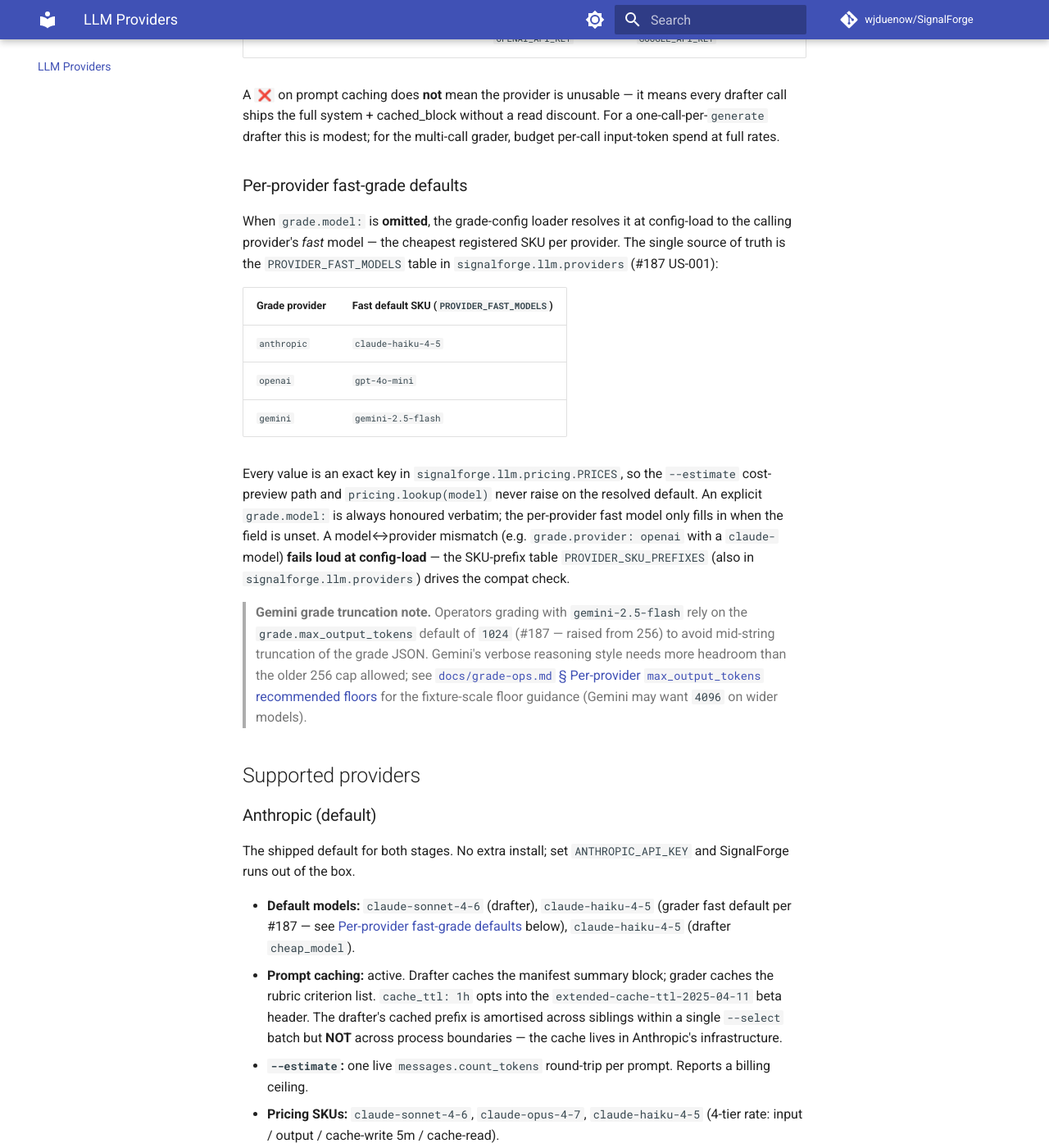
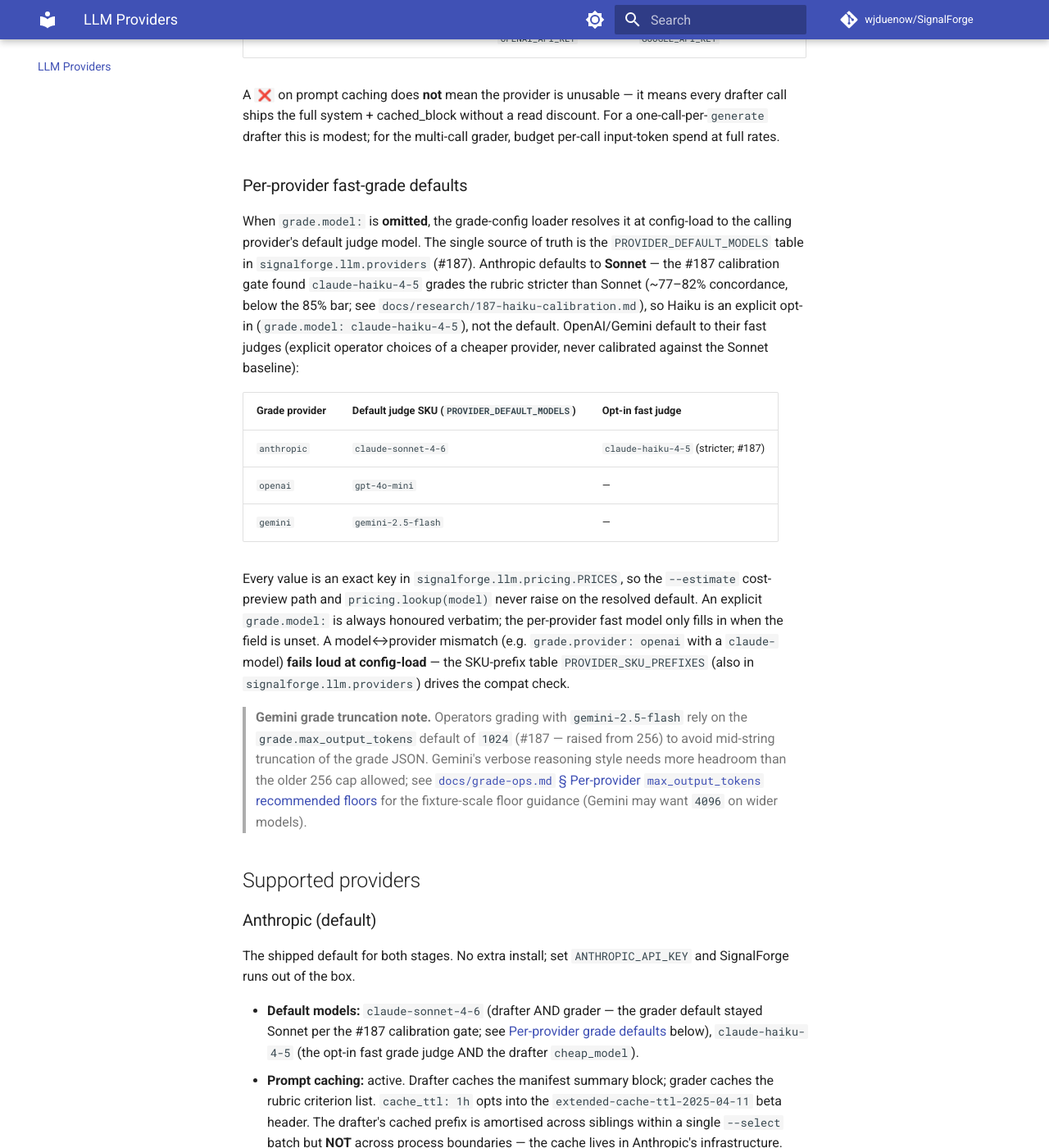
Before and after one commit to wjduenow/SignalForge, an MkDocs documentation site: the page built from docs/llm-providers-ops.md, in a window 1280 px wide and 1400 px high, scrolled down 3247 px. Shown: the whole window at 82% size. Built offline with MkDocs 1.6.1 and Material for MkDocs 9.7.7, drawn with Linux system fonts in a browser that asks for light colours; comment, search, counter and statistics services are not loaded; some of the changed text lies outside the part shown.

Commit message:
#187: keep Sonnet the grade default, Haiku opt-in (calibration result)
The empirical calibration (real Sonnet baseline from intuit_airflow) found
claude-haiku-4-5 grades stricter than Sonnet (~77-82% concordance, below the
85% DEC-005 bar). Per the decision rule, Haiku does NOT ship as the default.

- Rename PROVIDER_FAST_MODELS -> PROVIDER_DEFAULT_MODELS (Sonnet isn't "fast");
  anthropic -> claude-sonnet-4-6 (was claude-haiku-4-5). OpenAI/Gemini fast
  defaults unchanged (gpt-4o-mini / gemini-2.5-flash).
- GradeConfig() now resolves to claude-sonnet-4-6; claude-haiku-4-5 is the
  documented opt-in (grade.model: claude-haiku-4-5).
- Revert estimate goldens + grade_event fixture + hand-calc to Sonnet
  (estimate is independent of max_output_tokens, so origin/dev values apply).
- Kept: the per-provider resolver, model<->provider compat validator, the
  1024 max_output_tokens cap (still justified by the gemini-2.5-flash default).
- Calibration gate now selects Haiku explicitly and still asserts >=85% (fails)
  as the durable record that Haiku is the stricter opt-in.
- Docs/rules/CHANGELOG/writeup updated across all surfaces.

Co-Authored-By: Claude Opus 4.8 (1M context) <noreply@anthropic.com>

```diff
--- a/docs/llm-providers-ops.md
+++ b/docs/llm-providers-ops.md
@@ -105,7 +105,7 @@ not a `Literal`). See [Adding a provider](#adding-a-provider) below.
 | **Pre-send `count_tokens` gate** | ✅ | ❌ (no SDK token-count API) | ❌ (deferred — Gemini has the API but we don't gate on it for cache parity) |
 | **`cache_ttl` config** | honoured (`"5m"` / `"1h"`) | silently ignored | silently ignored |
 | **Default drafter model** | `claude-sonnet-4-6` | `gpt-4o` | unset |
-| **Default grader model** | `claude-haiku-4-5` (fast default, #187) | `gpt-4o-mini` (fast default) | `gemini-2.5-flash` (fast default) |
+| **Default grader model** | `claude-sonnet-4-6` (#187; Haiku is opt-in) | `gpt-4o-mini` (fast default) | `gemini-2.5-flash` (fast default) |
 | **Live smoke marker** | `@pytest.mark.anthropic` | `@pytest.mark.openai` | `@pytest.mark.gemini` |
 | **Live smoke env** | `ANTHROPIC_API_KEY` | `SF_RUN_OPENAI=1` + `OPENAI_API_KEY` | `SF_RUN_GEMINI=1` + `GOOGLE_API_KEY` |
 
@@ -118,15 +118,21 @@ spend at full rates.
 ### Per-provider fast-grade defaults
 
 When `grade.model:` is **omitted**, the grade-config loader resolves it
-at config-load to the calling provider's *fast* model — the cheapest
-registered SKU per provider. The single source of truth is the
-`PROVIDER_FAST_MODELS` table in `signalforge.llm.providers` (#187 US-001):
+at config-load to the calling provider's default judge model. The single
+source of truth is the `PROVIDER_DEFAULT_MODELS` table in
+`signalforge.llm.providers` (#187). Anthropic defaults to **Sonnet** —
+the #187 calibration gate found `claude-haiku-4-5` grades the rubric
+stricter than Sonnet (~77–82% concordance, below the 85% bar; see
+`docs/research/187-haiku-calibration.md`), so Haiku is an explicit opt-in
+(`grade.model: claude-haiku-4-5`), not the default. OpenAI/Gemini default
+to their fast judges (explicit operator choices of a cheaper provider,
+never calibrated against the Sonnet baseline):
 
-| Grade provider | Fast default SKU (`PROVIDER_FAST_MODELS`) |
-|---|---|
-| `anthropic` | `claude-haiku-4-5` |
-| `openai` | `gpt-4o-mini` |
-| `gemini` | `gemini-2.5-flash` |
+| Grade provider | Default judge SKU (`PROVIDER_DEFAULT_MODELS`) | Opt-in fast judge |
+|---|---|---|
+| `anthropic` | `claude-sonnet-4-6` | `claude-haiku-4-5` (stricter; #187) |
+| `openai` | `gpt-4o-mini` | — |
+| `gemini` | `gemini-2.5-flash` | — |
 
 Every value is an exact key in `signalforge.llm.pricing.PRICES`, so the
 `--estimate` cost-preview path and `pricing.lookup(model)` never raise on
@@ -154,10 +160,11 @@ compat check.
 The shipped default for both stages. No extra install; set
 `ANTHROPIC_API_KEY` and SignalForge runs out of the box.
 
-- **Default models:** `claude-sonnet-4-6` (drafter), `claude-haiku-4-5`
-  (grader fast default per #187 — see [Per-provider fast-grade
-  defaults](#per-provider-fast-grade-defaults) below), `claude-haiku-4-5`
-  (drafter `cheap_model`).
+- **Default models:** `claude-sonnet-4-6` (drafter AND grader — the
+  grader default stayed Sonnet per the #187 calibration gate; see
+  [Per-provider grade defaults](#per-provider-fast-grade-defaults) below),
+  `claude-haiku-4-5` (the opt-in fast grade judge AND the drafter
+  `cheap_model`).
 - **Prompt caching:** active. Drafter caches the manifest summary
   block; grader caches the rubric criterion list. `cache_ttl: 1h`
   opts into the `extended-cache-ttl-2025-04-11` beta header. The
```
Also changed, not shown: .claude/rules/grade-layer.md (+5 -5 lines), .claude/rules/llm-drafter.md (+1 -1 lines), CHANGELOG.md (+1 -1 lines), docs/draft-ops.md (+3 -2 lines), docs/grade-ops.md (+17 -14 lines), docs/research/187-haiku-calibration.md (+29 -22 lines), 11 other files.
